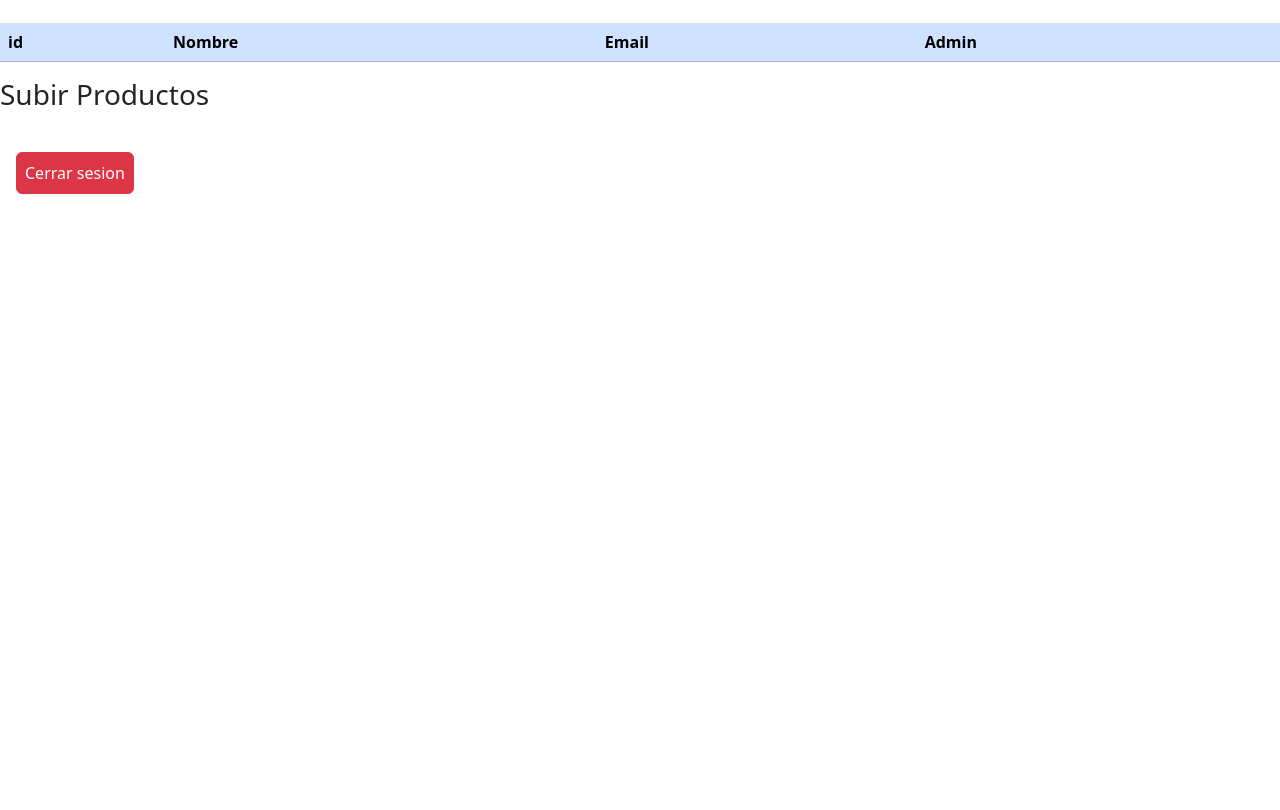
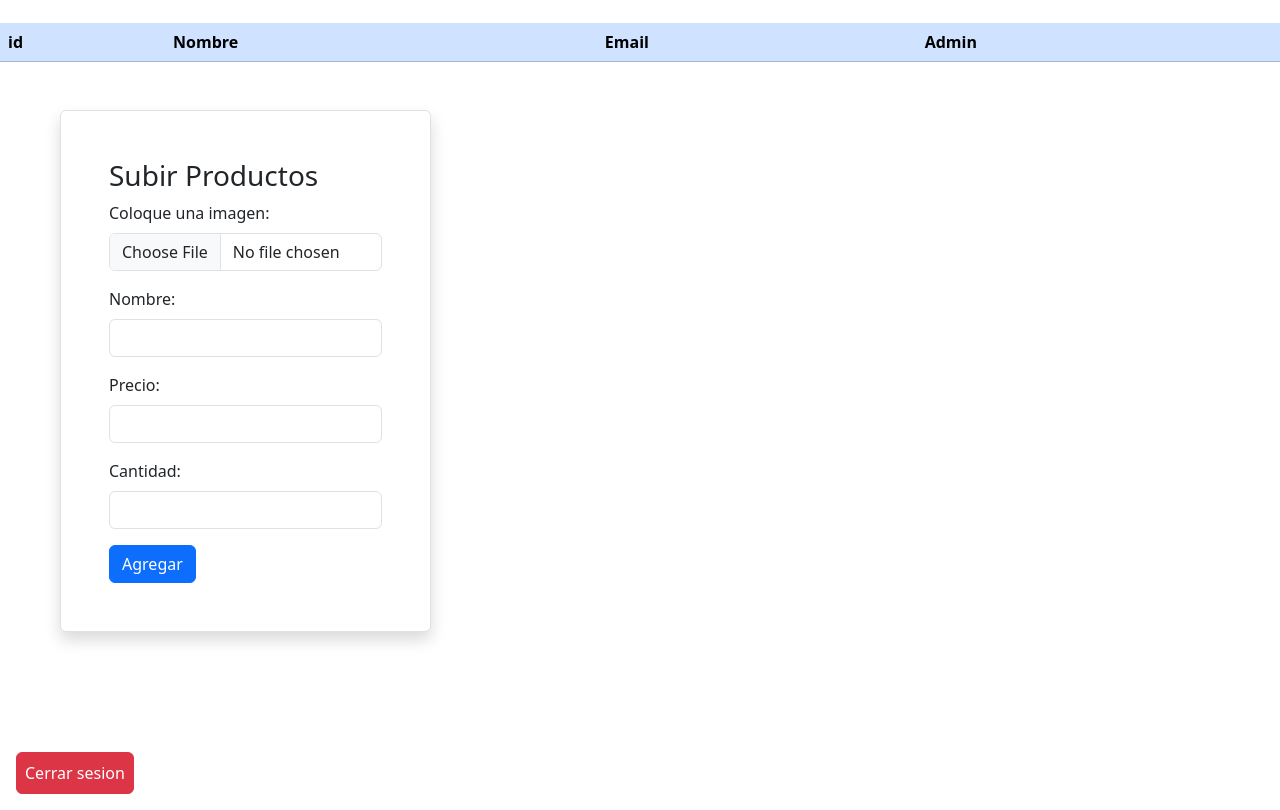
Before and after one commit to Csanmart/Tienda-virtual, a plain HTML site: page frontend/Tabla.datos.html in a window 1280 px wide. Shown: the part 121-931 px from the top of the page. Before the commit the page ends 800 px from the top, so only its background shows below. Drawn offline with nearby package versions, Linux system fonts and the light colour scheme; no server answers; files whose address does not match are found by name.

Commit message:
Subimos un formulario

```diff
--- a/frontend/Tabla.datos.html
+++ b/frontend/Tabla.datos.html
@@ -22,16 +22,31 @@
                 </tr>
             </thead>
         </table>
-        <div class="row">
+        <div class="row m-5">
             <div class="col-4">
-                <form action="submit" class="">
+                <form action="submit" class="border p-5 shadow p-3 mb-5 bg-body rounded">
                     <h3>Subir Productos</h3>
-
-
                     <!--Imagen-->
+                    <div class="mb-3">
+                        <label for="img" class="form-label">Coloque una imagen: </label>
+                        <input type="file" name="imagen" id="imagen" class="form-control">
+                    </div>
                     <!--Nombre-->
+                    <div class="mb-3">
+                        <label for="name" class="form-label">Nombre: </label>
+                        <input type="text" name="nombre" id="nombre" class="form-control">
+                    </div>
                     <!--Precio-->
+                    <div class="mb-3">
+                        <label for="precio" class="form-label">Precio: </label>
+                        <input type="number" id="precio" class="form-control">
+                    </div>
                     <!--cantidad-->
+                    <div class="mb-3">
+                        <label for="cantidad" class="form-label">Cantidad: </label>
+                        <input type="number" name="stock" id="cantidad" class="form-control">
+                    </div>
+                    <button type="submit" class="btn btn-primary">Agregar</button>
                 </form>
             </div>
         </div>
```
